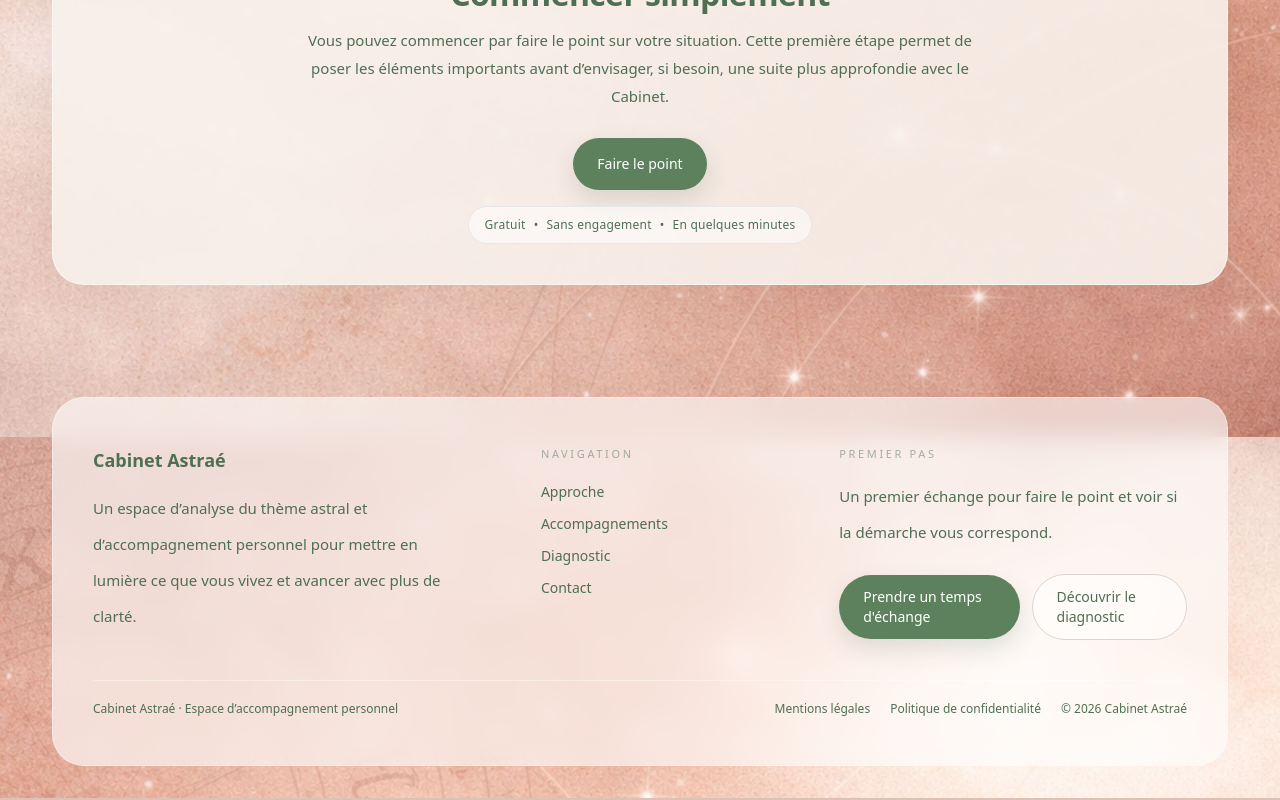
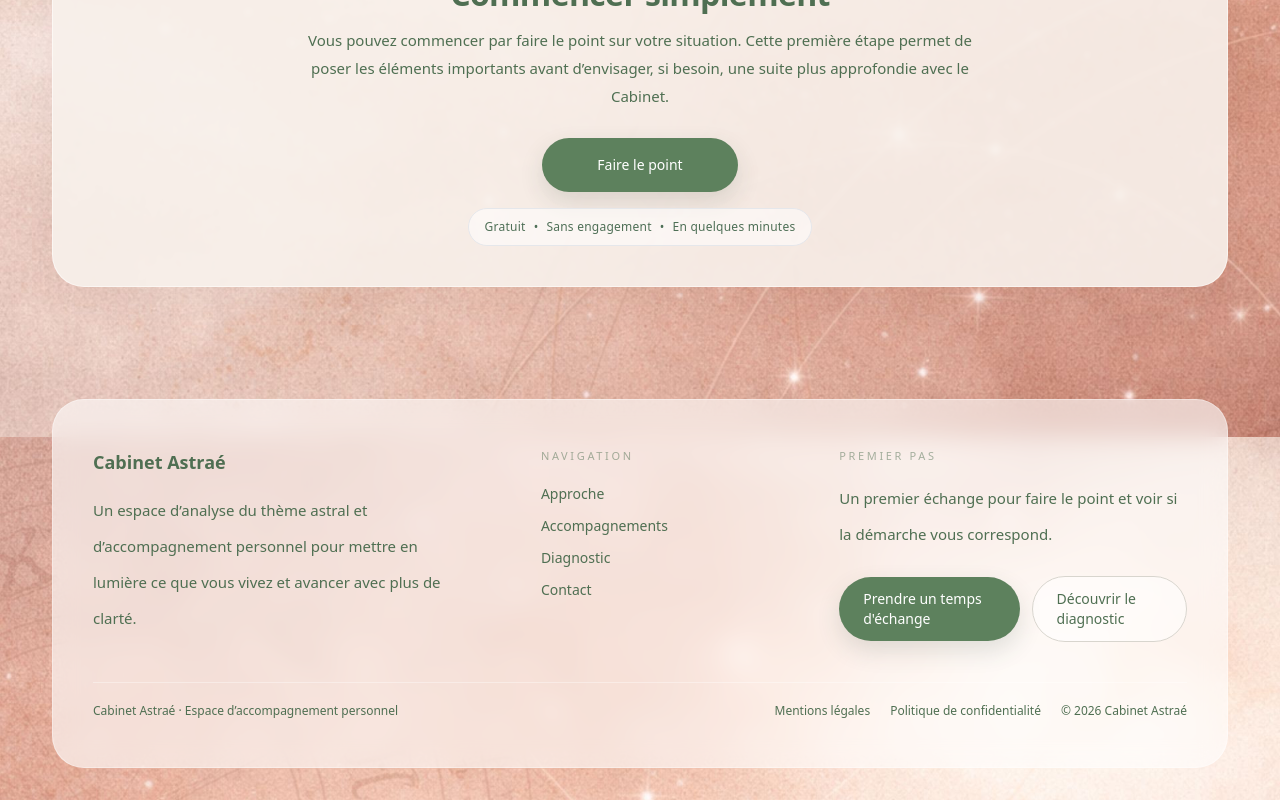
Before and after one commit to arnaudcrestey/cabinet-astrae, a Next.js app: page /approche in a window 1280 px wide. Shown: the part 1563-2363 px from the top of the page. Built offline with nearby package versions, Linux system fonts and the light colour scheme.

Commit message:
Update page.tsx

```diff
--- a/app/approche/page.tsx
+++ b/app/approche/page.tsx
@@ -112,7 +112,7 @@ export default function ApprochePage() {
             <div className="mt-7 flex flex-col items-center justify-center">
   <Link
     href="/analyse"
-    className="inline-flex min-h-[52px] items-center justify-center rounded-full bg-[#5D815D] px-6 py-3 text-sm font-medium text-white shadow-[0_10px_24px_rgba(46,62,53,0.14)] transition hover:translate-y-[-1px] hover:bg-[#526f52]"
+    className="inline-flex min-h-[54px] min-w-[196px] items-center justify-center rounded-full bg-[#5D815D] px-9 py-3 text-sm font-medium text-white shadow-[0_10px_24px_rgba(46,62,53,0.14)] transition hover:translate-y-[-1px] hover:bg-[#526f52]"
   >
     Faire le point
   </Link>
```
